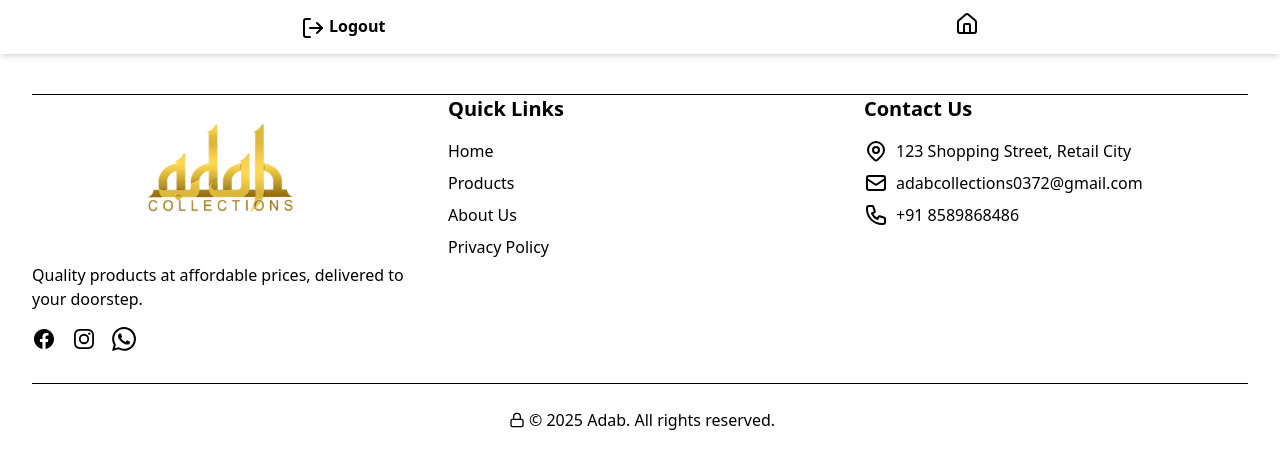
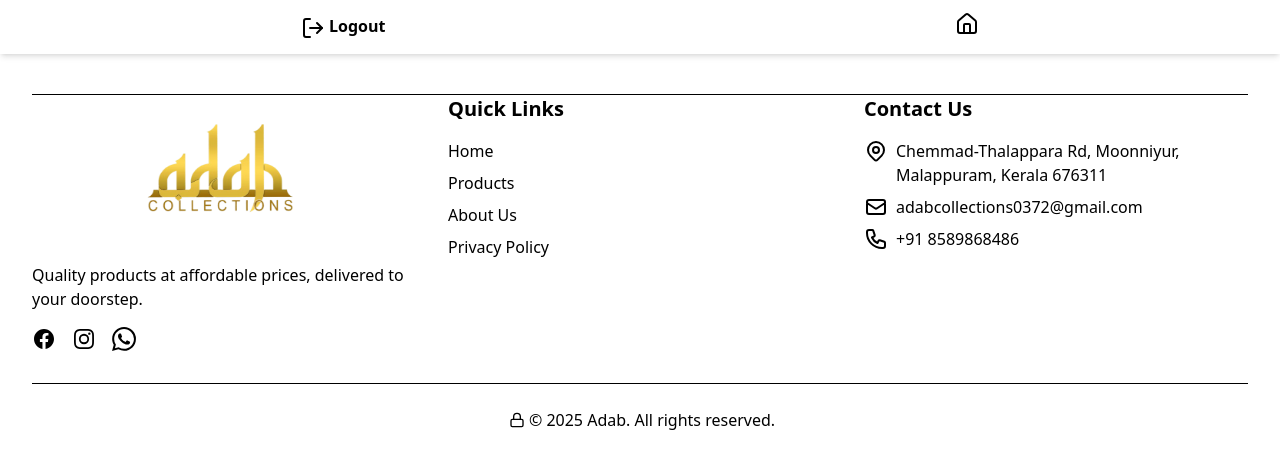
Before and after one commit to muhsinmuhsi/Adab, a React (Vite) app: page /admin in a window 1280 px wide. Shown: the top 468 px of the page. Built offline with nearby package versions, Linux system fonts and the light colour scheme.

Commit message:
toaster added

```diff
--- a/index.html
+++ b/index.html
@@ -2,7 +2,7 @@
 <html lang="en">
   <head>
     <meta charset="UTF-8" />
-    <link rel="icon" type="image/jpg+xml" href="/AdabImage.jpg" />
+    <link rel="icon" type="image/jpg+xml" href="/LogoPng.png" />
     <meta name="viewport" content="width=device-width, initial-scale=1.0" />
     <title>Adab.com</title>
   </head>
--- a/src/App.jsx
+++ b/src/App.jsx
@@ -3,6 +3,7 @@ import './App.css'
 import ProductRoutes from './routes/porductRoutes'
 import Footer from './components/Footer'
 import AdminRoutes from './routes/adminRoutes'
+import { Toaster } from 'react-hot-toast'
 
 function App() {
 
@@ -11,7 +12,28 @@ function App() {
     <div>
 
       <BrowserRouter>
-
+      <Toaster
+        position="top-right"
+        reverseOrder={false}
+        toastOptions={{
+          style: {
+            background: '#fff',   // white background
+            color: '#000',        // black text
+          },
+          success: {
+            iconTheme: {
+              primary: '#000', // tick (check) background
+              secondary: '#fff', // tick (check) color
+            },
+          },
+          error: {
+            iconTheme: {
+              primary: '#ff4d4f', // optional: red error icon background
+              secondary: '#fff',
+            },
+          },
+        }}
+      />
       <Routes>
       <Route path="/*" element={<ProductRoutes/>}/>
       <Route path="/admin/*" element={<AdminRoutes/>} />
--- a/src/Pages/AboutUs.jsx
+++ b/src/Pages/AboutUs.jsx
@@ -57,8 +57,8 @@ const AboutUs = () => {
             Our physical office address
           </p>
           <p className="text-sm text-blue-600 font-medium">
-            chemmad  road , munniyoor, Malappuram<br />
-            Kerala, 673637
+            Chemmad-Thalappara Rd, Moonniyur, <br />
+            Malappuram, Kerala 676311
           </p>
         </div>
       </div>
--- a/src/Pages/Admin/AdminHome.jsx
+++ b/src/Pages/Admin/AdminHome.jsx
@@ -9,10 +9,6 @@ const AdminHome = () => {
       <div className="bg-white shadow-2xl rounded-2xl p-8 w-full max-w-3xl text-center">
         <h1 className="text-3xl font-bold text-gray-800 mb-6">Admin Dashboard</h1>
 
-        {/* <div className="mb-10">
-          <h2 className="text-xl text-gray-600">Total Products</h2>
-          <p className="text-5xl font-extrabold text-blue-600 mt-2">{totalProducts}</p>
-        </div> */}
 
         <div className="flex flex-col md:flex-row gap-6 justify-center">
           <button onClick={()=>navigate('/admin/ManageProducts')} className="w-full md:w-1/2 bg-blue-500 hover:bg-blue-600 text-white font-semibold py-6 rounded-2xl text-xl shadow-md transition duration-300">
@@ -21,9 +17,6 @@ const AdminHome = () => {
           <button onClick={()=>navigate('/admin/addProduct')} className="w-full md:w-1/2 bg-green-500 hover:bg-green-600 text-white font-semibold py-6 rounded-2xl text-xl shadow-md transition duration-300">
             Add Product
           </button>
-          <button onClick={()=>navigate('/admin/AddBannerImage')} className="w-full md:w-1/2 bg-blue-500 hover:bg-blue-600 text-white font-semibold py-6 rounded-2xl text-xl shadow-md transition duration-300">
-            Add BannerImage
-          </button>
         </div>
       </div>
     </div>
--- a/src/Pages/Products.jsx
+++ b/src/Pages/Products.jsx
@@ -43,7 +43,7 @@ const Products = () => {
       return 0;
     });
 
-  const categories = ['all', 'electronics', 'fashion', 'home'];
+  const categories = ["all", ...new Set(products?.map((p) => p.category))];
 
   return (
     <div className="bg-light min-h-screen">
--- a/src/components/Footer.jsx
+++ b/src/components/Footer.jsx
@@ -67,7 +67,7 @@ const Footer = () => {
                   <path strokeLinecap="round" strokeLinejoin="round" strokeWidth={2} d="M17.657 16.657L13.414 20.9a1.998 1.998 0 01-2.827 0l-4.244-4.243a8 8 0 1111.314 0z" />
                   <path strokeLinecap="round" strokeLinejoin="round" strokeWidth={2} d="M15 11a3 3 0 11-6 0 3 3 0 016 0z" />
                 </svg>
-                <span className="text-light-dark">123 Shopping Street, Retail City</span>
+                <span className="text-light-dark">Chemmad-Thalappara Rd, Moonniyur, Malappuram, Kerala 676311</span>
               </li>
               <li className="flex items-start">
                 <svg className="h-6 w-6 text-primary flex-shrink-0 mr-2" xmlns="http://www.w3.org/2000/svg" fill="none" viewBox="0 0 24 24" stroke="currentColor">
```
Also changed, not shown: public/LogoPng.png (added).
